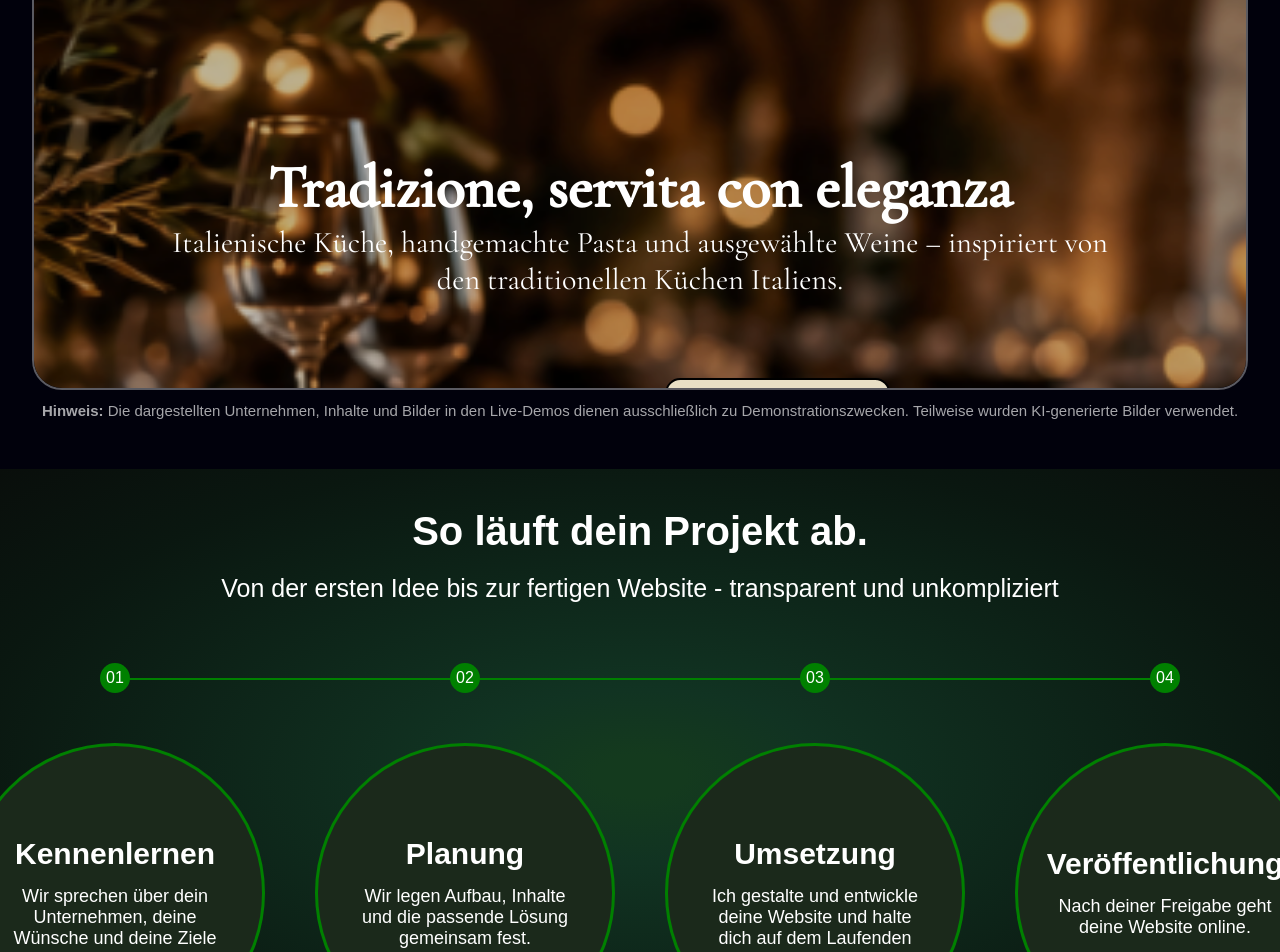
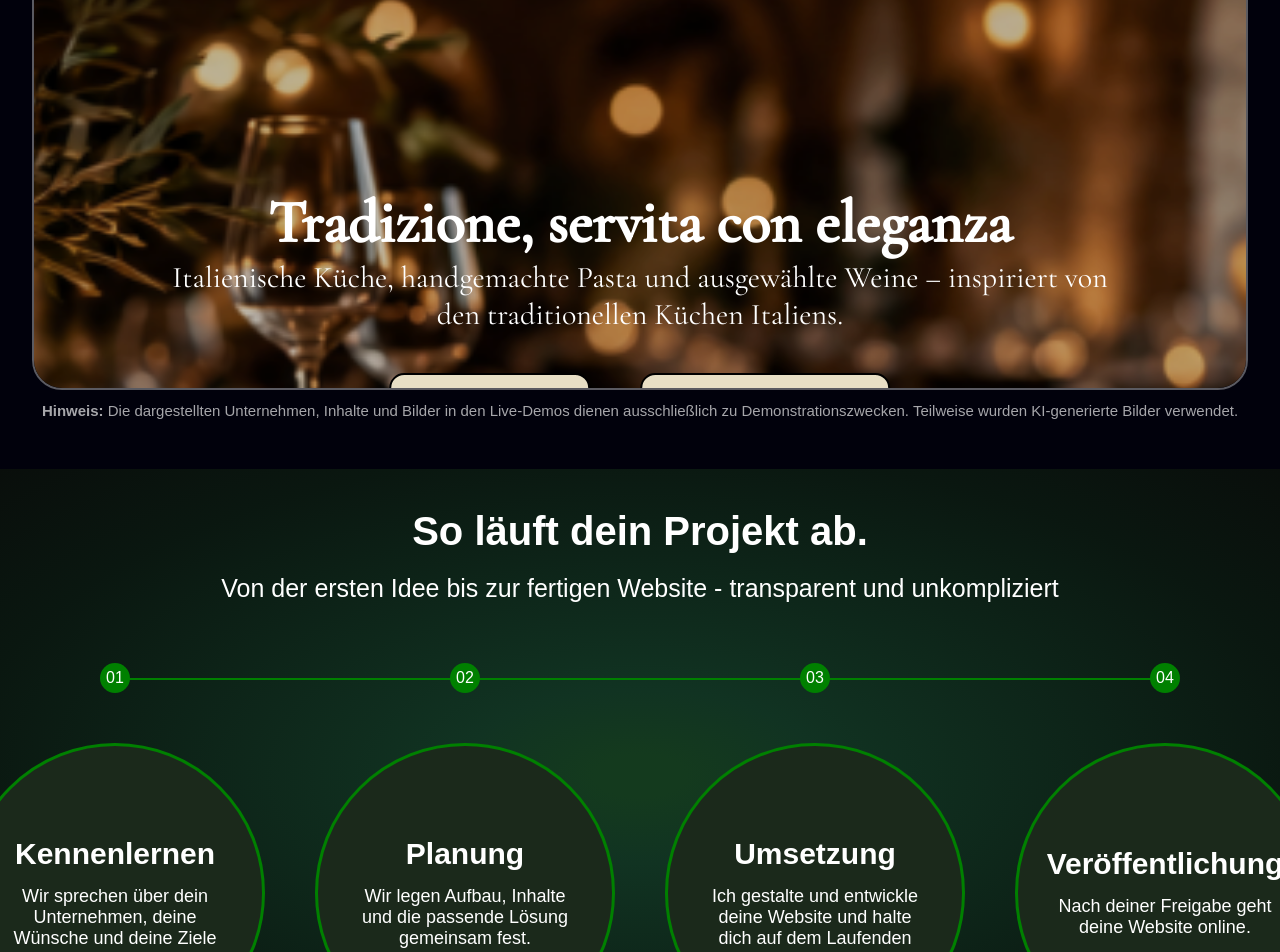
Before and after one commit to NickLoof/loofable-designs, a React (Vite) app in the folder frontend/: page / in a window 1280 px wide. Shown: the part 2867-3819 px from the top of the page. Built offline with nearby package versions, Linux system fonts and the light colour scheme; a web font is replaced by a local one.

Commit message:
minor demo fixes

```diff
--- a/frontend/src/RestaurantDemo.css
+++ b/frontend/src/RestaurantDemo.css
@@ -1,7 +1,6 @@
 .restaurant-demo a{
     text-decoration: none;
     color: black;
-    width: 100%;
 }
 .restaurant-navbar{
     display: flex;
@@ -74,7 +73,7 @@
     display: flex;
     flex-direction: column;
     align-items: center;
-    gap: 80px;
+    gap: 40px;
     z-index: 1;
 }
 .restaurant-hero-text h1{
@@ -91,6 +90,7 @@
 }
 .restaurant-hero-primary,
 .restaurant-hero-secondary{
+    width: fit-content;
     color: black;
     padding: 15px 15px;
     border: 2px solid black;
```
